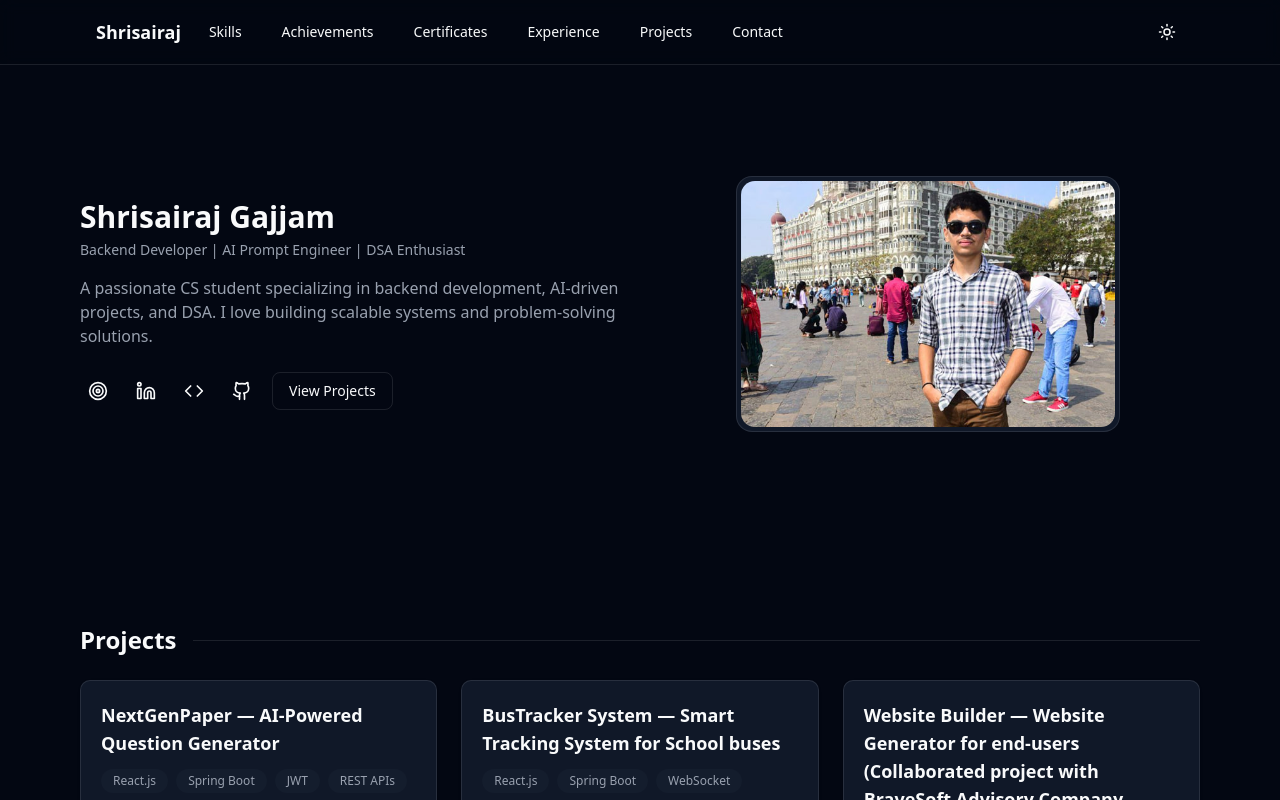
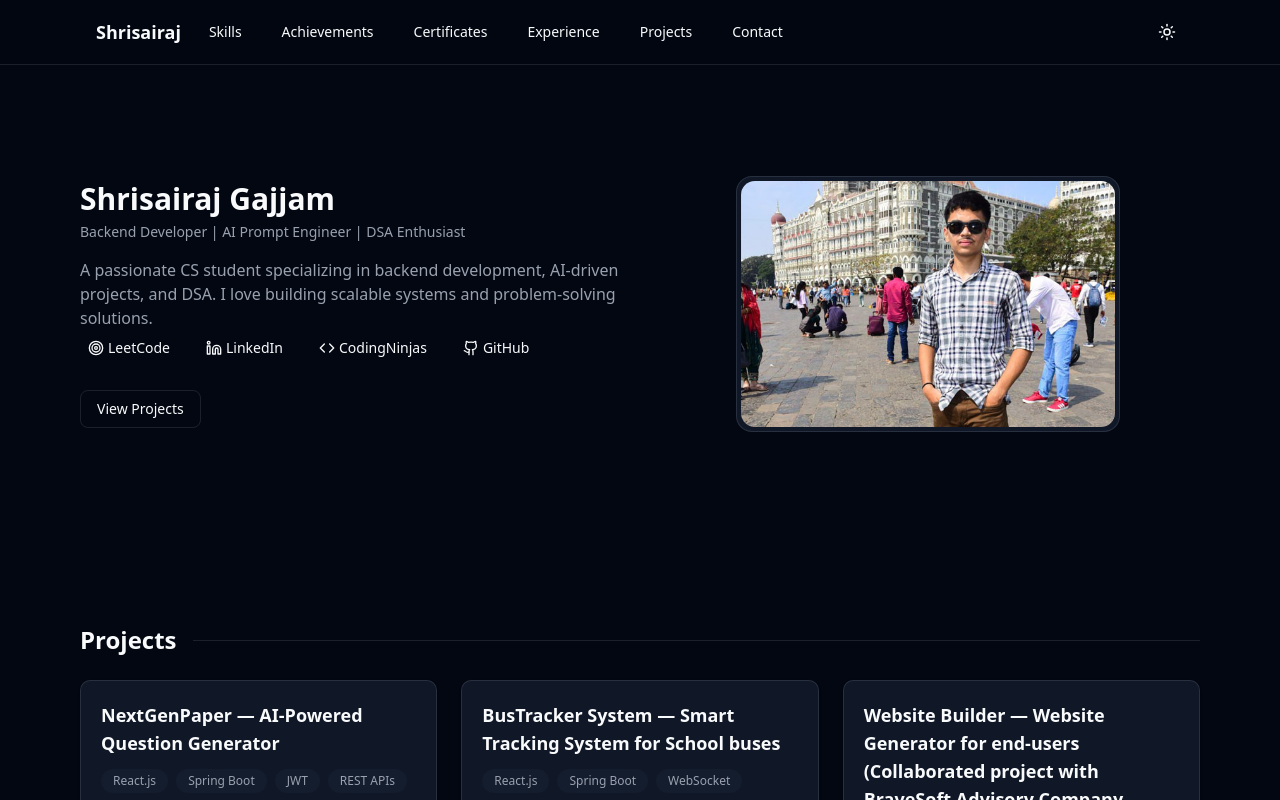
Before and after one commit to shrisairaj/Portfolio, a Next.js app: page / in a window 1280 px wide. Shown: the top 800 px of the page. Built offline with nearby package versions, Linux system fonts and the light colour scheme.

Commit message:
removed contact page and moved those details in the footer , added icons to social media links

```diff
--- a/src/app/page.tsx
+++ b/src/app/page.tsx
@@ -16,7 +16,6 @@ export default function Home() {
         <Skills />
         <Achievements />
         <Certificates />
-        <Contact />
       </main>
     </div>
   );
--- a/src/components/Certificates.tsx
+++ b/src/components/Certificates.tsx
@@ -26,11 +26,8 @@ export default function Certificates() {
             key={c.name}
             whileHover={{ y: -6 }}
             transition={{ type: "spring", stiffness: 300 }}
-            className="flex items-start gap-4 rounded-md border border-border bg-card p-4"
+            className="rounded-md border border-border bg-card p-4"
           >
-            <div className="rounded-full bg-accent/10 p-2 text-accent">
-              <CheckSquare size={20} />
-            </div>
             <div>
               <a
                 href={c.link}
--- a/src/components/Footer.tsx
+++ b/src/components/Footer.tsx
@@ -4,9 +4,21 @@ import React from "react";
 
 export default function Footer() {
   return (
-    <footer className="w-full border-t border-border bg-background/60 mt-12">
-      <div className="max-w-6xl mx-auto px-4 sm:px-6 lg:px-8 py-6 text-sm text-center text-muted-foreground">
-        © 2025 Shrisairaj Gajjam
+    <footer id="contact" className="w-full border-t border-border bg-background/60 mt-12">
+      <div className="max-w-6xl mx-auto px-4 sm:px-6 lg:px-8 py-6">
+        <div className="text-center">
+          <h3 className="text-lg font-medium text-foreground">Get in touch</h3>
+          <p className="mt-1 text-sm text-muted-foreground">
+            Email: <a className="text-primary underline" href="mailto:shrisairajgajjam@gmail.com">shrisairajgajjam@gmail.com</a>
+          </p>
+          <p className="mt-1 text-sm text-muted-foreground">
+            Phone: <a className="text-primary underline" href="tel:+917058780706">+91 7058780706</a>
+          </p>
+        </div>
+
+        <div className="text-sm text-center text-muted-foreground">
+          © 2025 Shrisairaj Gajjam
+        </div>
       </div>
     </footer>
   );
--- a/src/components/Hero.tsx
+++ b/src/components/Hero.tsx
@@ -35,22 +35,25 @@ export default function Hero() {
               projects, and DSA. I love building scalable systems and problem-solving
               solutions.
             </motion.p>
-
+            <div className="flex gap-5">
+              <a href="https://leetcode.com/shrisairaj" target="_blank" rel="noopener noreferrer" className="flex items-center p-2 rounded-md hover:bg-muted/30 transition">
+                <Target size={16} />
+                <span className="ml-1 text-sm">LeetCode</span>
+              </a>
+              <a href="https://linkedin.com/in/yourprofile" target="_blank" rel="noopener noreferrer" className="flex items-center p-2 rounded-md hover:bg-muted/30 transition">
+                <Linkedin size={16} />
+                <span className="ml-1 text-sm">LinkedIn</span>
+              </a>
+              <a href="https://codingninjas.com/yourprofile" target="_blank" rel="noopener noreferrer" className="flex items-center p-2 rounded-md hover:bg-muted/30 transition">
+                <Code size={16} />
+                <span className="ml-1 text-sm">CodingNinjas</span>
+              </a>
+              <a href="https://github.com/yourusername" target="_blank" rel="noopener noreferrer" className="flex items-center p-2 rounded-md hover:bg-muted/30 transition">
+                <Github size={16} />
+                <span className="ml-1 text-sm">GitHub</span>
+              </a>
+            </div>
             <div className="mt-6 flex w-full flex-col gap-3 sm:flex-row sm:items-center md:w-auto">
-              <div className="flex gap-3">
-                <a href="https://leetcode.com/yourusername" target="_blank" rel="noopener noreferrer" className="p-2 rounded-md hover:bg-muted/30 transition">
-                  <Target size={20} />
-                </a>
-                <a href="https://linkedin.com/in/yourprofile" target="_blank" rel="noopener noreferrer" className="p-2 rounded-md hover:bg-muted/30 transition">
-                  <Linkedin size={20} />
-                </a>
-                <a href="https://codingninjas.com/yourprofile" target="_blank" rel="noopener noreferrer" className="p-2 rounded-md hover:bg-muted/30 transition">
-                  <Code size={20} />
-                </a>
-                <a href="https://github.com/yourusername" target="_blank" rel="noopener noreferrer" className="p-2 rounded-md hover:bg-muted/30 transition">
-                  <Github size={20} />
-                </a>
-              </div>
               <Link href="#projects" className="inline-flex items-center justify-center rounded-md border border-border bg-transparent px-4 py-2 text-sm font-medium text-foreground hover:bg-muted/30">
                 View Projects
               </Link>
@@ -61,7 +64,7 @@ export default function Hero() {
             initial={{ opacity: 0, y: 8 }}
             animate={{ opacity: 1, y: 0 }}
             transition={{ delay: 0.1, duration: 0.6 }}
-            className="order-first md:order-last flex items-center justify-center"
+            className="order-first md:order-last flex items-center justify-center gap-4"
           >
             {/* Photo box: place your photo at `public/images/Photo.jpg` */}
             <div className="h-64 w-full max-w-sm rounded-2xl border border-border bg-card p-1 overflow-hidden">
@@ -71,6 +74,7 @@ export default function Hero() {
                 className="h-full w-full object-cover rounded-xl"
               />
             </div>
+
           </motion.div>
         </motion.div>
       </div>
```
Also changed, not shown: 1 other file (tests, documents, lock files or other folders).
